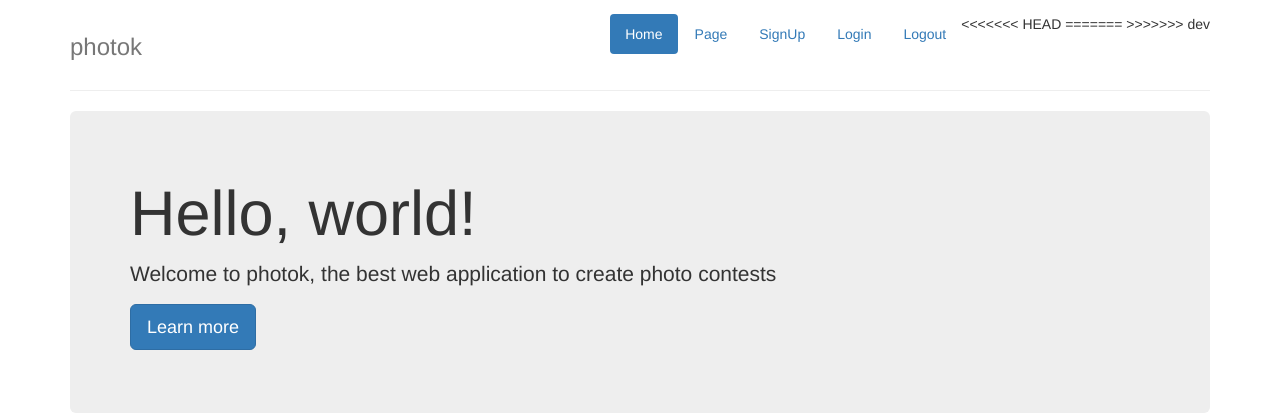
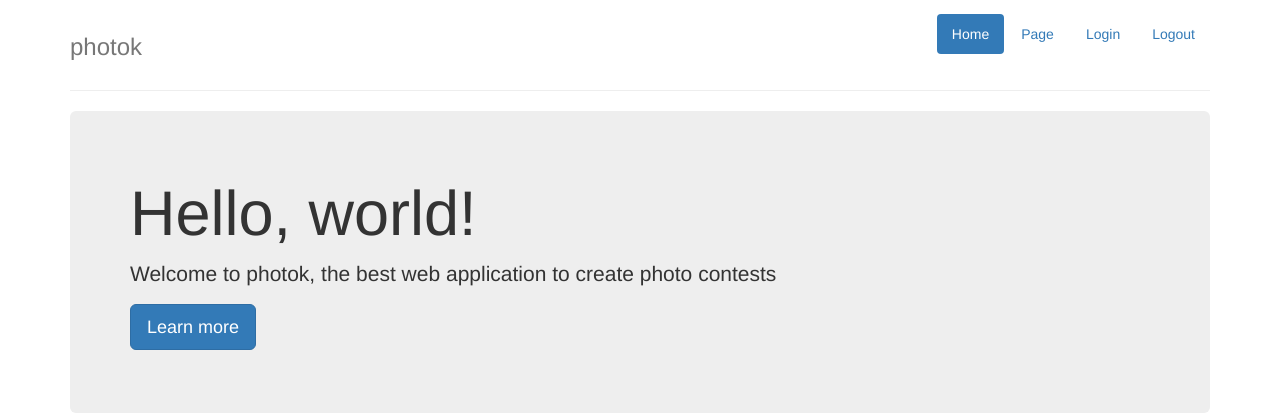
Before and after one commit to jgonsior/photok, a Flask app: page / in a window 1280 px wide. Shown: the top 420 px of the page. Run offline with Flask 2, Linux system fonts and the light colour scheme; parts of the project's set-up code (start-up, migrations or seed data) failed here and were passed over; some libraries are stand-ins or nearby versions.

Commit message:
Merging dev to master

```diff
--- a/templates/generic/nav.html
+++ b/templates/generic/nav.html
@@ -16,12 +16,8 @@
         {% endif %}
 
 
-<<<<<<< HEAD
-        <li role="presentation"><a href="#">SignUp</a></li>
-=======
         <li role="presentation"><a href="/user/sign-in">Login</a></li>
         <li role="presentation"><a href="/user/sign-out">Logout</a></li>
->>>>>>> dev
       </ul>
     </nav>
     <h3 class="text-muted">photok</h3>
```
